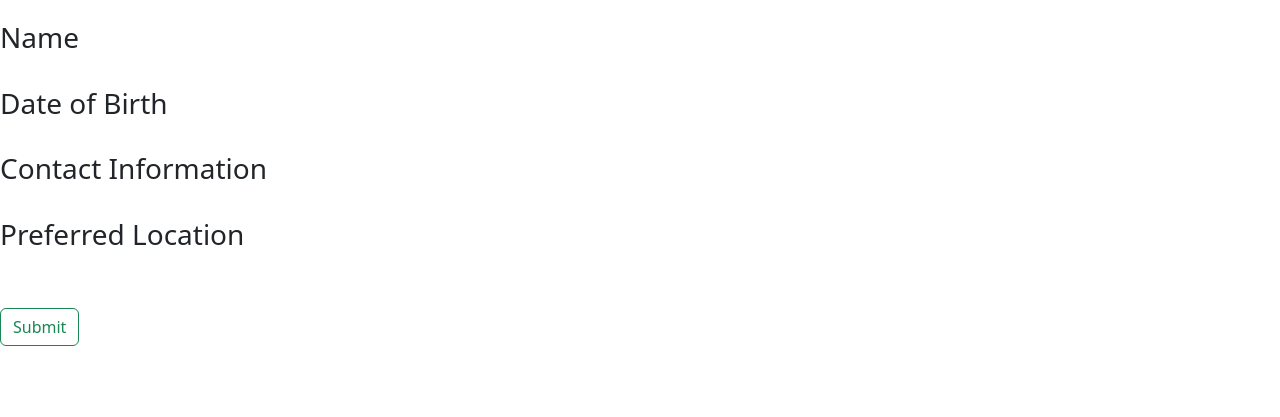
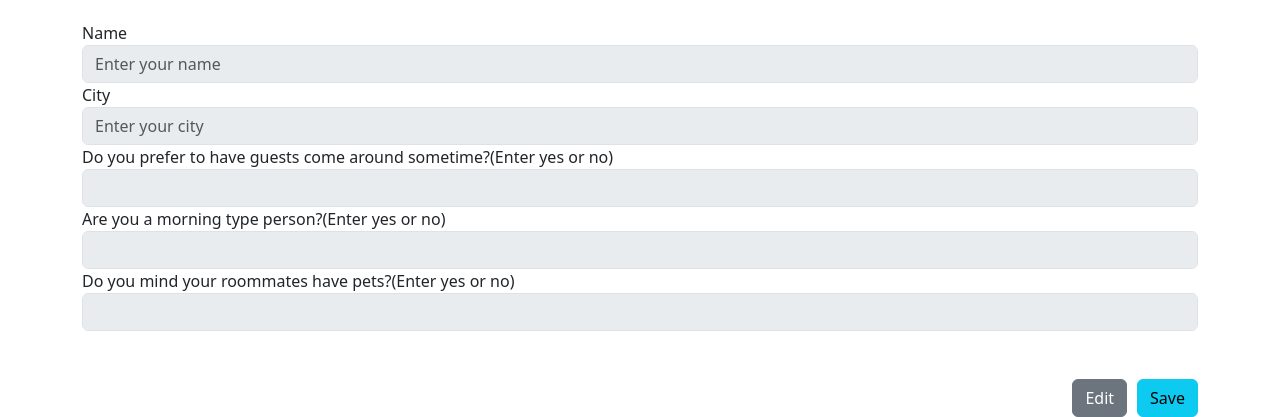
Before and after one commit to yiming168/1800_202410_BBY18, a plain HTML site: page setprofile.html in a window 1280 px wide. Shown: the part 583-1000 px from the top of the page. Before the commit the page ends 929 px from the top, so only its background shows below. Drawn offline with nearby package versions, Linux system fonts and the light colour scheme; no server answers.

Commit message:
Yiming adjusted the front-end setprofile.html and add setprofile.js of the back-end to populate and pupulate them in the form

```diff
--- a/setprofile.html
+++ b/setprofile.html
@@ -48,7 +48,8 @@
   <nav class="navbar navbar-expand-lg navbar-light bg-light">
     <div class="container-fluid">
       <a class="navbar-brand" href="#">Roove</a>
-          <button class="navbar-toggler" type="button" data-bs-toggle="collapse" data-bs-target="#navbarSupportedContent" aria-controls="navbarSupportedContent" aria-expanded="false" aria-label="Toggle navigation">
+      <button class="navbar-toggler" type="button" data-bs-toggle="collapse" data-bs-target="#navbarSupportedContent"
+        aria-controls="navbarSupportedContent" aria-expanded="false" aria-label="Toggle navigation">
         <span class="navbar-toggler-icon"></span>
       </button>
       <div class="collapse navbar-collapse" id="navbarSupportedContent">
@@ -60,13 +61,16 @@
             <a class="nav-link" href="#">Link</a>
           </li>
           <li class="nav-item dropdown">
-                <a class="nav-link dropdown-toggle" href="#" id="navbarDropdown" role="button" data-bs-toggle="dropdown" aria-expanded="false">
+            <a class="nav-link dropdown-toggle" href="#" id="navbarDropdown" role="button" data-bs-toggle="dropdown"
+              aria-expanded="false">
               Dropdown
             </a>
             <ul class="dropdown-menu" aria-labelledby="navbarDropdown">
               <li><a class="dropdown-item" href="#">Action</a></li>
               <li><a class="dropdown-item" href="#">Another action</a></li>
-                  <li><hr class="dropdown-divider"></li>
+              <li>
+                <hr class="dropdown-divider">
+              </li>
               <li><a class="dropdown-item" href="#">Something else here</a></li>
             </ul>
           </li>
@@ -92,20 +96,44 @@
     </div>
   </div>
 
-    <img src="https://i.pinimg.com/236x/47/ba/71/47ba71f457434319819ac4a7cbd9988e.jpg" class="centerimg" alt="basicprofileimage">
-    <br/>
+  <img src="https://i.pinimg.com/236x/47/ba/71/47ba71f457434319819ac4a7cbd9988e.jpg" class="centerimg"
+    alt="basicprofileimage">
+  <br />
 
-    <div><h3>Name</h3></div><br/>
-    <div><h3>Date of Birth</h3></div><br/>
-    <div><h3>Contact Information</h3></div><br/>
-    <div><h3>Preferred Location</h3></div><br/><br/>
-
-    <a href="main.html" target="_self">
-        <button class="btn btn-outline-success" type="setprofile">Submit</button>
-    </a>
+  <div class="container">
+    <form>
+      <fieldset class="mb-3" id="personalInfoFields" disabled>
+        <div class="form-group">
+          <label>Name</label>
+          <input type="text" id="nameInput" class="form-control" placeholder="Enter your name">
+        </div>
+        <div class="form-group">
+          <label>City</label>
+          <input type="text" id="cityInput" class="form-control" placeholder="Enter your city">
+        </div>
+        <div class="form-group">
+          <label>Do you prefer to have guests come around sometime?(Enter yes or no)</label>
+          <input type="text" id="guestInput" class="form-control">
+        </div>
+        <div class="form-group">
+          <label>Are you a morning type person?(Enter yes or no)</label>
+          <input type="text" id="morningInput" class="form-control">
+        </div>
+        <div class="form-group">
+          <label>Do you mind your roommates have pets?(Enter yes or no)</label>
+          <input type="text" id="petInput" class="form-control">
+        </div>
+      </fieldset>
+      <div class="d-flex justify-content-end mt-5">
+        <button type="button" class="btn btn-secondary">Edit</button>
+        <span style="width: 10px"></span>
+        <button type="button" class="btn btn-info">Save</button>
+      </div>
+    </form>
+  </div>
 
   <!-- our own footer goes here-->
-    <nav id="footerPlaceholder"></nav>
+
 
   <!---------------------------------------------->
   <!-- Your own JavaScript functions go here    -->
```
Also changed, not shown: scripts/setprofile.js (added, +44 -0 lines). Lines whose indentation alone changed are shown as unchanged.
